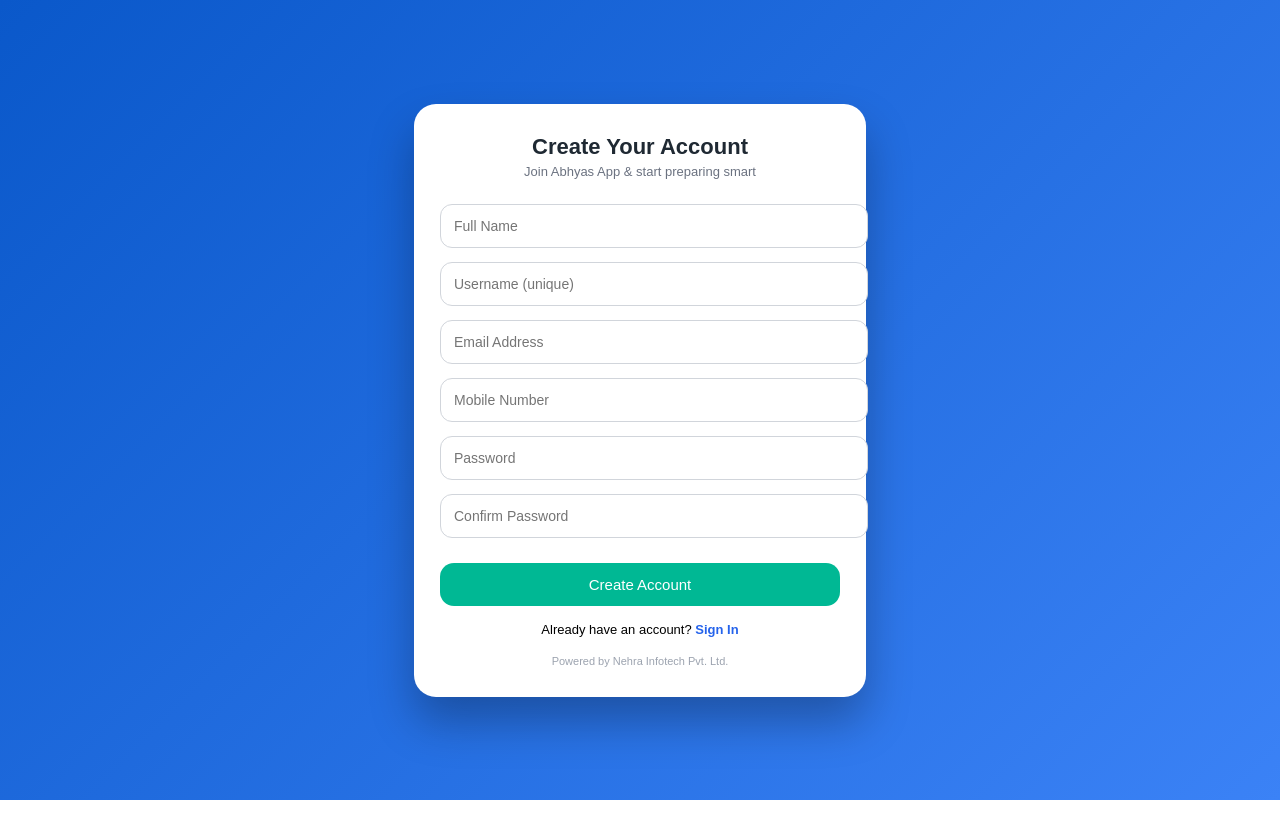
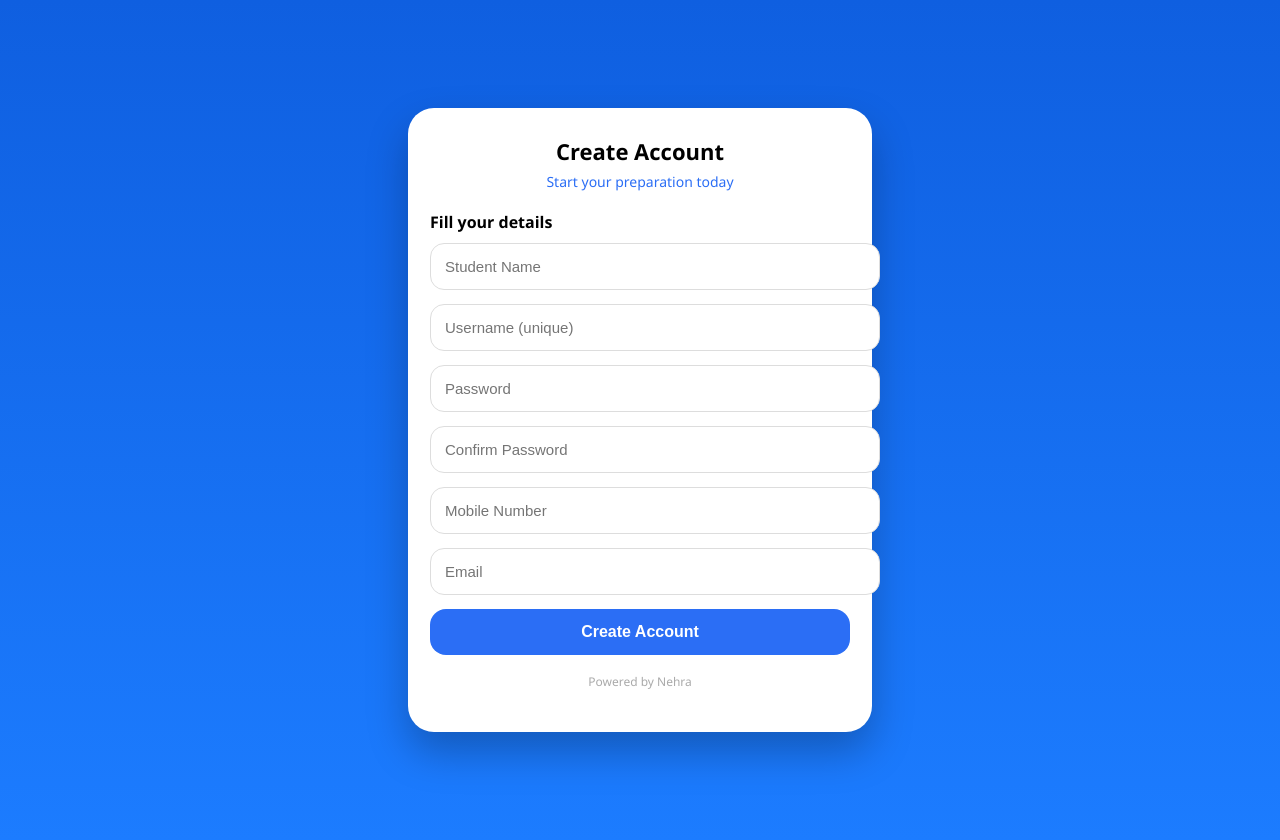
Before and after one commit to manojnehra1801-beep/Online-mock-platform, a Flask app: page /signup in a window 1280 px wide. Before the commit the page ends 800 px from the top, so only its background shows below. Run offline with Flask 3, Linux system fonts and the light colour scheme.

Commit message:
Update signup.html

```diff
--- a/templates/signup.html
+++ b/templates/signup.html
@@ -1,142 +1,92 @@
 <!DOCTYPE html>
-<html>
+<html lang="en">
 <head>
+<meta charset="UTF-8">
 <meta name="viewport" content="width=device-width, initial-scale=1.0">
-<title>Abhyas App | Sign Up</title>
+<title>Abhyas App | Signup</title>
 
 <style>
-/* ===== PAGE BACKGROUND ===== */
 body{
-    font-family: Arial, sans-serif;
-    background: linear-gradient(135deg, #0a58ca, #3b82f6);
+    margin:0;
+    font-family:Segoe UI, sans-serif;
+    background:linear-gradient(180deg,#0f5fe0,#1c7cff);
+    min-height:100vh;
+}
+.page{
     display:flex;
     justify-content:center;
     align-items:center;
-    height:100vh;
+    min-height:100vh;
+    padding:20px;
+}
+.card{
+    background:#fff;
+    width:100%;
+    max-width:420px;
+    padding:28px 22px 30px;
+    border-radius:26px;
+    box-shadow:0 20px 40px rgba(0,0,0,0.25);
+    text-align:center;
+}
+.title{
+    font-size:22px;
+    font-weight:700;
     margin:0;
 }
-
-/* ===== DIALOG BOX ===== */
-.card{
-    background:#ffffff;
-    width:92%;
-    max-width:400px;
-    padding:30px 26px;
-    border-radius:22px;
-    box-shadow:0 25px 45px rgba(0,0,0,0.28);
-    text-align:center;
-    animation: popIn 0.45s ease;
+.subtitle{
+    margin:6px 0 20px;
+    color:#2b6ef5;
+    font-size:14px;
 }
-
-/* popup animation */
-@keyframes popIn{
-    from{
-        transform:scale(0.88);
-        opacity:0;
+.signup-text{
+    text-align:left;
+    font-weight:600;
+    margin-bottom:10px;
 }
-    to{
-        transform:scale(1);
-        opacity:1;
-    }
-}
-
-h2{
-    margin:0;
-    color:#1f2933;
-    font-size:22px;
-}
-
-.subtitle{
-    font-size:13px;
-    color:#6b7280;
-    margin-top:4px;
-    margin-bottom:18px;
-}
-
-/* ===== INPUTS ===== */
 input{
     width:100%;
-    padding:13px;
-    margin:7px 0;
-    border-radius:12px;
-    border:1px solid #d1d5db;
-    font-size:14px;
+    padding:14px;
+    margin-bottom:14px;
+    border-radius:14px;
+    border:1px solid #ddd;
+    font-size:15px;
 }
-
-input:focus{
-    outline:none;
-    border-color:#2563eb;
-    box-shadow:0 0 0 2px rgba(37,99,235,0.2);
-}
-
-/* ===== BUTTON ===== */
 button{
     width:100%;
-    padding:13px;
-    margin-top:18px;
-    background:#00b894;
+    padding:14px;
+    border:none;
+    border-radius:16px;
+    background:#2b6ef5;
     color:#fff;
-    border:none;
-    border-radius:14px;
-    font-size:15px;
-    cursor:pointer;
+    font-size:16px;
+    font-weight:600;
 }
-
-button:hover{
-    background:#009f7f;
+.error{
+    color:red;
+    font-size:14px;
+    margin-bottom:10px;
 }
-
-/* ===== ERROR / SUCCESS ===== */
-.error{
-    color:#dc2626;
-    font-size:13px;
-    margin-top:10px;
+.success{
+    color:green;
+    font-size:14px;
+    margin-bottom:10px;
 }
-
-.success{
-    color:#16a34a;
-    font-size:14px;
-    margin-top:10px;
-}
-
-/* ===== LINKS ===== */
-.login-link{
-    margin-top:16px;
-    font-size:13px;
-}
-
-.login-link a{
-    color:#2563eb;
-    text-decoration:none;
-    font-weight:bold;
-}
-
-/* ===== POWERED BY ===== */
 .powered{
     margin-top:18px;
-    font-size:11px;
-    color:#9ca3af;
+    font-size:12px;
+    color:#aaa;
 }
 </style>
 </head>
 
 <body>
+<div class="page">
+<div class="card">
 
-<div class="card">
-    <h2>Create Your Account</h2>
-    <div class="subtitle">Join Abhyas App & start preparing smart</div>
+<h1 class="title">Create Account</h1>
+<p class="subtitle">Start your preparation today</p>
 
-    <form method="post">
-        <input type="text" name="fullname" placeholder="Full Name" required>
-        <input type="text" name="username" placeholder="Username (unique)" required>
-        <input type="email" name="email" placeholder="Email Address" required>
-        <input type="tel" name="mobile" placeholder="Mobile Number" required>
-
-        <input type="password" name="password" placeholder="Password" required>
-        <input type="password" name="confirm" placeholder="Confirm Password" required>
-
-        <button type="submit">Create Account</button>
-    </form>
+<p class="signup-text">Fill your details</p>
 
 {% if error %}
 <div class="error">{{ error }}</div>
@@ -144,21 +94,22 @@ button:hover{
 
 {% if success %}
 <div class="success">{{ success }}</div>
-      <div class="login-link">
 <a href="/">Login now</a>
-      </div>
 {% endif %}
 
-    {% if not success %}
-    <div class="login-link">
-        Already have an account? <a href="/">Sign In</a>
-    </div>
-    {% endif %}
+<form method="post">
+    <input type="text" name="name" placeholder="Student Name" required>
+    <input type="text" name="username" placeholder="Username (unique)" required>
+    <input type="password" name="password" placeholder="Password" required>
+    <input type="password" name="confirm" placeholder="Confirm Password" required>
+    <input type="text" name="mobile" placeholder="Mobile Number">
+    <input type="email" name="email" placeholder="Email">
+    <button type="submit">Create Account</button>
+</form>
 
-    <div class="powered">
-        Powered by Nehra Infotech Pvt. Ltd.
+<p class="powered">Powered by Nehra </p>
+
 </div>
 </div>
-
 </body>
 </html>
```
Lines whose indentation alone changed are shown as unchanged.
